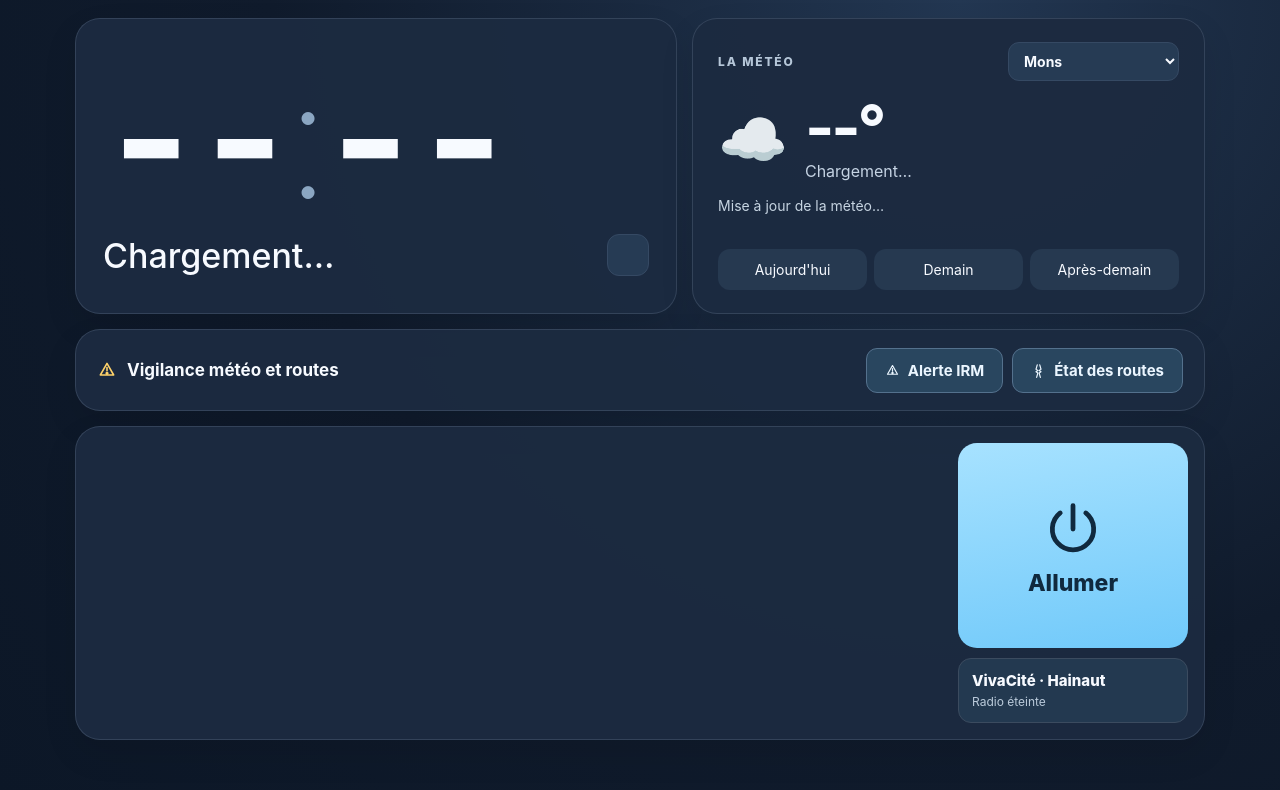
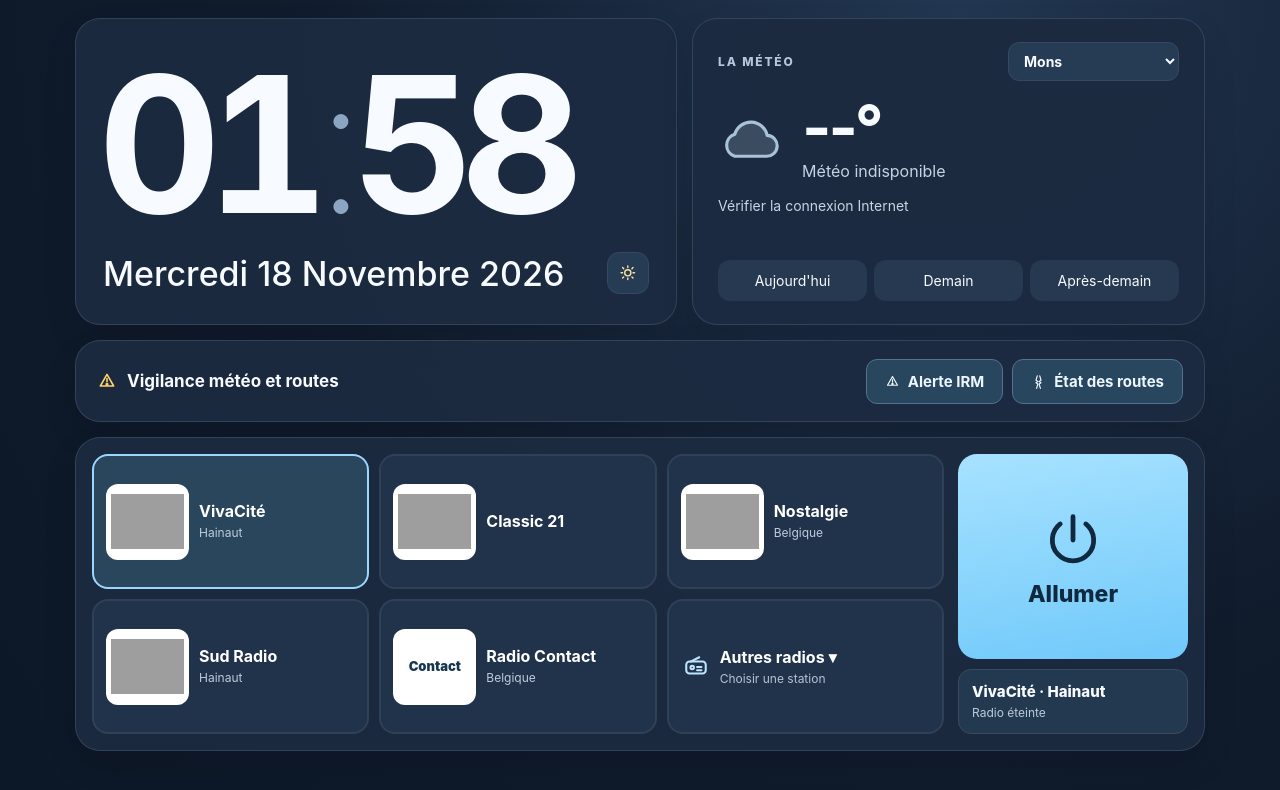
Before and after one commit to ftcmac/radio-ipad, a plain HTML site: page index.html in a window 1280 px wide. Drawn offline with Linux system fonts and the light colour scheme; no server answers; grey boxes are pictures that could not be loaded.

Commit message:
Add files via upload

```diff
--- a/index.html
+++ b/index.html
@@ -206,13 +206,24 @@ html[data-theme="light"] .modal-window {background:#f6fbff;border-color:#b5cadc;
 html[data-theme="light"] .modal-hint {background:#e6f1fa;color:#395975}
 html[data-theme="light"] .modal-actions button,html[data-theme="light"] .modal-actions a {background:#e5f1fa;border-color:#b4cbdf;color:#1e4765}
 
+
+/* V9 : pictogrammes météo vectoriels et horloge agrandie, adaptée à la largeur. */
+.weather-icon,.forecast .icon{display:inline-flex;align-items:center;justify-content:center;vertical-align:middle}
+.weather-icon{width:67px;height:67px;flex:0 0 67px}
+.weather-icon svg,.forecast .icon svg{width:100%;height:100%;display:block;overflow:visible}
+.forecast .icon{width:34px;height:34px;margin:6px auto}
+.clock{max-width:100%;font-size:190px;letter-spacing:-.075em}
+@media(min-width:761px){.clock{font-size:190px}}
+@media(max-width:760px){.clock{font-size:124px}}
+@media(max-width:760px){.weather-icon{width:52px;height:52px;flex-basis:52px}.forecast .icon{width:30px;height:30px}}
+
 </style>
 </head>
 <body>
 <div class="shell">
   <main class="dashboard">
     <section class="card clock-panel" aria-label="Horloge et date">
-      <div class="clock"><span id="hour">--</span><span class="colon">:</span><span id="minute">--</span></div>
+      <div class="clock" id="clockDisplay"><span id="hour">--</span><span class="colon">:</span><span id="minute">--</span></div>
       <div class="date-row">
         <div class="date" id="date">Chargement…</div>
         <button id="themeToggle" class="theme-toggle" type="button" aria-label="Activer le mode clair" title="Passer en mode clair"><span id="themeSymbol" class="theme-icon" aria-hidden="true"></span></button>
@@ -226,7 +237,7 @@ html[data-theme="light"] .modal-actions button,html[data-theme="light"] .modal-a
           <option value="conchil">Conchil-le-Temple</option>
         </select>
       </div>
-      <div class="weather-current"><span class="weather-icon" id="weatherIcon">☁️</span><div><div class="temperature" id="currentTemp">--°</div><div class="weather-desc" id="weatherDesc">Chargement…</div></div></div>
+      <div class="weather-current"><span class="weather-icon" id="weatherIcon" aria-hidden="true"></span><div><div class="temperature" id="currentTemp">--°</div><div class="weather-desc" id="weatherDesc">Chargement…</div></div></div>
       <div class="facts" id="weatherFacts">Mise à jour de la météo…</div>
       <div class="forecasts" id="forecasts"><div class="forecast">Aujourd'hui</div><div class="forecast">Demain</div><div class="forecast">Après-demain</div></div>
     </section>
@@ -287,6 +298,7 @@ html[data-theme="light"] .modal-actions button,html[data-theme="light"] .modal-a
   function set(id,value){el(id).textContent=value;}
   function read(k,def){try{return localStorage.getItem(k)||def;}catch(e){return def;}}
   function store(k,v){try{localStorage.setItem(k,v);}catch(e){}}
+    var icons={sun:'<svg viewBox="0 0 24 24" fill="none" stroke="currentColor" stroke-width="1.9" stroke-linecap="round" stroke-linejoin="round"><circle cx="12" cy="12" r="4.2"></circle><path d="M12 2.8v2.1M12 19.1v2.1M4.9 4.9l1.5 1.5M17.6 17.6l1.5 1.5M2.8 12h2.1M19.1 12h2.1M4.9 19.1l1.5-1.5M17.6 6.4l1.5-1.5"></path></svg>',moon:'<svg viewBox="0 0 24 24" fill="none" stroke="currentColor" stroke-width="1.9" stroke-linecap="round" stroke-linejoin="round"><path d="M20 14.2A7.9 7.9 0 0 1 9.8 4a8.9 8.9 0 1 0 10.2 10.2z"></path></svg>',radio:'<svg viewBox="0 0 24 24" fill="none" stroke="currentColor" stroke-width="1.9" stroke-linecap="round" stroke-linejoin="round"><rect x="3" y="7" width="18" height="11" rx="3"></rect><path d="M7 7l8-4"></path><circle cx="8.5" cy="12.5" r="1.6"></circle><path d="M13 12h4M13 15h4"></path></svg>'};
   /* Thème mémorisé entre deux ouvertures, sombre par défaut. */
   var activeTheme=read('radio.theme','dark')==='light'?'light':'dark';
   function setTheme(theme){
@@ -306,12 +318,30 @@ html[data-theme="light"] .modal-actions button,html[data-theme="light"] .modal-a
     store('radio.theme',next);
     setTheme(next);
   });
-  var icons={sun:'<svg viewBox="0 0 24 24" fill="none" stroke="currentColor" stroke-width="1.9" stroke-linecap="round" stroke-linejoin="round"><circle cx="12" cy="12" r="4.2"></circle><path d="M12 2.8v2.1M12 19.1v2.1M4.9 4.9l1.5 1.5M17.6 17.6l1.5 1.5M2.8 12h2.1M19.1 12h2.1M4.9 19.1l1.5-1.5M17.6 6.4l1.5-1.5"></path></svg>',moon:'<svg viewBox="0 0 24 24" fill="none" stroke="currentColor" stroke-width="1.9" stroke-linecap="round" stroke-linejoin="round"><path d="M20 14.2A7.9 7.9 0 0 1 9.8 4a8.9 8.9 0 1 0 10.2 10.2z"></path></svg>',radio:'<svg viewBox="0 0 24 24" fill="none" stroke="currentColor" stroke-width="1.9" stroke-linecap="round" stroke-linejoin="round"><rect x="3" y="7" width="18" height="11" rx="3"></rect><path d="M7 7l8-4"></path><circle cx="8.5" cy="12.5" r="1.6"></circle><path d="M13 12h4M13 15h4"></path></svg>'};
   var audio=el('audio'),selected=read('radio.st','viva'),playing=false,serial=0;
   if(!all.some(function(s){return s.id===selected;}))selected='viva';
   var current=function(){return all.filter(function(s){return s.id===selected;})[0];};
   function clock(){var d=new Date();set('hour',String(d.getHours()).padStart(2,'0'));set('minute',String(d.getMinutes()).padStart(2,'0'));set('date',new Intl.DateTimeFormat('fr-BE',{weekday:'long',day:'numeric',month:'long',year:'numeric'}).format(d));}
   clock();setInterval(clock,1000);
+  function fitClock(){
+    var c=el('clockDisplay'),panel=c.parentElement;
+    if(!panel)return;
+    var mobile=window.innerWidth<=760;
+    var target=mobile?124:194;
+    c.style.fontSize=target+'px';
+    var style=getComputedStyle(panel);
+    var maxWidth=panel.clientWidth-parseFloat(style.paddingLeft)-parseFloat(style.paddingRight)-10;
+    // Le texte réel est mesuré (pas un ratio supposé), puis ajusté sans changer le panneau.
+    if(c.scrollWidth>maxWidth){
+      c.style.fontSize=Math.floor(target*maxWidth/c.scrollWidth)+'px';
+    }
+  }
+  fitClock();
+  window.addEventListener('resize',fitClock);
+  window.addEventListener('orientationchange',fitClock);
+  // Adapter également l'horloge une fois les polices système prêtes.
+  if(document.fonts&&document.fonts.ready)document.fonts.ready.then(fitClock);
+
 
   function logo(s){
     var box=document.createElement('span');box.className='logo-wrap';
@@ -363,12 +393,41 @@ html[data-theme="light"] .modal-actions button,html[data-theme="light"] .modal-a
   audio.addEventListener('error',function(){if(audio.getAttribute('src')){playing=false;powerUI();set('playStatus','Flux indisponible.');fallback();}});
   render();powerUI();
 
+  // Icônes météo SVG : tracés légers et palette douce, utilisables en clair comme en sombre.
+  function weatherSVG(kind){
+    var defs={
+      sun:'<circle cx="32" cy="31" r="11" fill="#ffd56d" fill-opacity=".22" stroke="#ffce5c" stroke-width="3"/><path d="M32 6v7M32 49v7M7 31h7M50 31h7M14.3 13.3l5 5M44.7 43.7l5 5M14.3 48.7l5-5M44.7 18.3l5-5" stroke="#ffce5c" stroke-width="3" stroke-linecap="round"/>',
+      cloud:'<path d="M16 48h30a10 10 0 0 0 1-20 16 16 0 0 0-31-1 11 11 0 0 0 0 21z" fill="#bcd0e2" fill-opacity=".20" stroke="#a8c3d7" stroke-width="3" stroke-linecap="round" stroke-linejoin="round"/>',
+      rays:'<circle cx="24" cy="24" r="9" fill="#ffcc67" fill-opacity=".20" stroke="#ffc65d" stroke-width="3"/><path d="M24 7V4M24 44v-5M7 24H4M12 12l-3-3M36 12l3-3M12 36l-3 3" stroke="#ffc65d" stroke-width="2.7" stroke-linecap="round"/>',
+      partialCloud:'<path d="M24 48h23a9 9 0 0 0 0-18 13.5 13.5 0 0 0-26-1A9.5 9.5 0 0 0 24 48z" fill="#bcd0e2" fill-opacity=".24" stroke="#b7cee0" stroke-width="3" stroke-linecap="round" stroke-linejoin="round"/>',
+      rain:'<path d="M19 53l-3 5M32 53l-3 5M45 53l-3 5" stroke="#69caff" stroke-width="3.4" stroke-linecap="round"/>',
+      drizzle:'<path d="M22 54l-2 3M35 54l-2 3" stroke="#7fd3f4" stroke-width="3" stroke-linecap="round"/>',
+      snow:'<path d="M18 54v8M14 58h8M31 54v8M27 58h8M44 54v8M40 58h8" stroke="#91d4fc" stroke-width="2.3" stroke-linecap="round"/>',
+      fog:'<path d="M10 50h39M15 57h29M7 43h9M48 43h9" stroke="#8da9bd" stroke-width="3.2" stroke-linecap="round"/>',
+      lightning:'<path d="M35 49l-9 12 3-10h-6l9-13" fill="#ffdb7c" stroke="#ffcc59" stroke-width="2" stroke-linejoin="round"/>'
+    };
+    var art=defs.cloud;
+    if(kind==='sun')art=defs.sun;
+    else if(kind==='partly'||kind==='variable')art=defs.rays+defs.partialCloud;
+    else if(kind==='rain')art=defs.cloud+defs.rain;
+    else if(kind==='drizzle')art=defs.cloud+defs.drizzle;
+    else if(kind==='snow')art=defs.cloud+defs.snow;
+    else if(kind==='fog')art=defs.cloud+defs.fog;
+    else if(kind==='storm')art=defs.cloud+defs.lightning;
+    return '<svg viewBox="0 0 64 64" fill="none" xmlns="http://www.w3.org/2000/svg" aria-hidden="true">'+art+'</svg>';
+  }
   function icon(code){
-    if(code===0)return ['☀️','Ciel dégagé'];if(code===1||code===2)return ['🌤️','Partiellement nuageux'];if(code===3)return ['☁️','Couvert'];
-    if(code===45||code===48)return ['🌫️','Brouillard'];if([51,53,55,56,57].indexOf(code)>-1)return ['🌦️','Bruine'];
-    if([61,63,65,66,67,80,81,82].indexOf(code)>-1)return ['🌧️','Pluie'];if([71,73,75,77,85,86].indexOf(code)>-1)return ['🌨️','Neige'];
-    if([95,96,99].indexOf(code)>-1)return ['⛈️','Orages'];return ['🌥️','Variable'];
+    if(code===0)return ['sun','Ciel dégagé'];
+    if(code===1||code===2)return ['partly','Partiellement nuageux'];
+    if(code===3)return ['cloud','Couvert'];
+    if(code===45||code===48)return ['fog','Brouillard'];
+    if([51,53,55,56,57].indexOf(code)>-1)return ['drizzle','Bruine'];
+    if([61,63,65,66,67,80,81,82].indexOf(code)>-1)return ['rain','Pluie'];
+    if([71,73,75,77,85,86].indexOf(code)>-1)return ['snow','Neige'];
+    if([95,96,99].indexOf(code)>-1)return ['storm','Orages'];
+    return ['variable','Conditions variables'];
   }
+  el('weatherIcon').innerHTML=weatherSVG('cloud');
   var places={mons:{name:'Mons',country:'BE'},bruxelles:{name:'Bruxelles',country:'BE'},conchil:{name:'Conchil-le-Temple',country:'FR'}};
   var city=el('city'),lastCity=read('radio.city','mons');city.value=places[lastCity]?lastCity:'mons';
   function updateWeather(){
@@ -382,12 +441,12 @@ html[data-theme="light"] .modal-actions button,html[data-theme="light"] .modal-a
       return fetch('https://api.open-meteo.com/v1/forecast?'+qs);})
     .then(function(r){if(!r.ok)throw Error('météo');return r.json();})
     .then(function(data){if(city.value!==selectedCity)return;
-      var c=data.current,d=data.daily,v=icon(c.weather_code);set('weatherIcon',v[0]);set('weatherDesc',v[1]);set('currentTemp',Math.round(c.temperature_2m)+'°');
+      var c=data.current,d=data.daily,v=icon(c.weather_code);el('weatherIcon').innerHTML=weatherSVG(v[0]);set('weatherDesc',v[1]);set('currentTemp',Math.round(c.temperature_2m)+'°');
       set('weatherFacts','Ressenti '+Math.round(c.apparent_temperature)+'° · Humidité '+Math.round(c.relative_humidity_2m)+' % · Vent '+Math.round(c.wind_speed_10m)+' km/h');
       var box=el('forecasts');box.textContent='';for(var i=0;i<3;i++){
         var x=document.createElement('div');x.className='forecast';var labels=["Aujourd'hui",'Demain','Après-demain'];
         var condition=icon(d.weather_code[i]);
-        x.innerHTML='<div>'+labels[i]+'</div><div class="icon">'+condition[0]+'</div><div class="temp">'+Math.round(d.temperature_2m_max[i])+'° <span class="low">'+Math.round(d.temperature_2m_min[i])+'°</span></div>';box.appendChild(x);
+        x.innerHTML='<div>'+labels[i]+'</div><div class="icon">'+weatherSVG(condition[0])+'</div><div class="temp">'+Math.round(d.temperature_2m_max[i])+'° <span class="low">'+Math.round(d.temperature_2m_min[i])+'°</span></div>';box.appendChild(x);
       }
     }).catch(function(){if(city.value===selectedCity){set('weatherDesc','Météo indisponible');set('weatherFacts','Vérifier la connexion Internet');}});
   }
```
